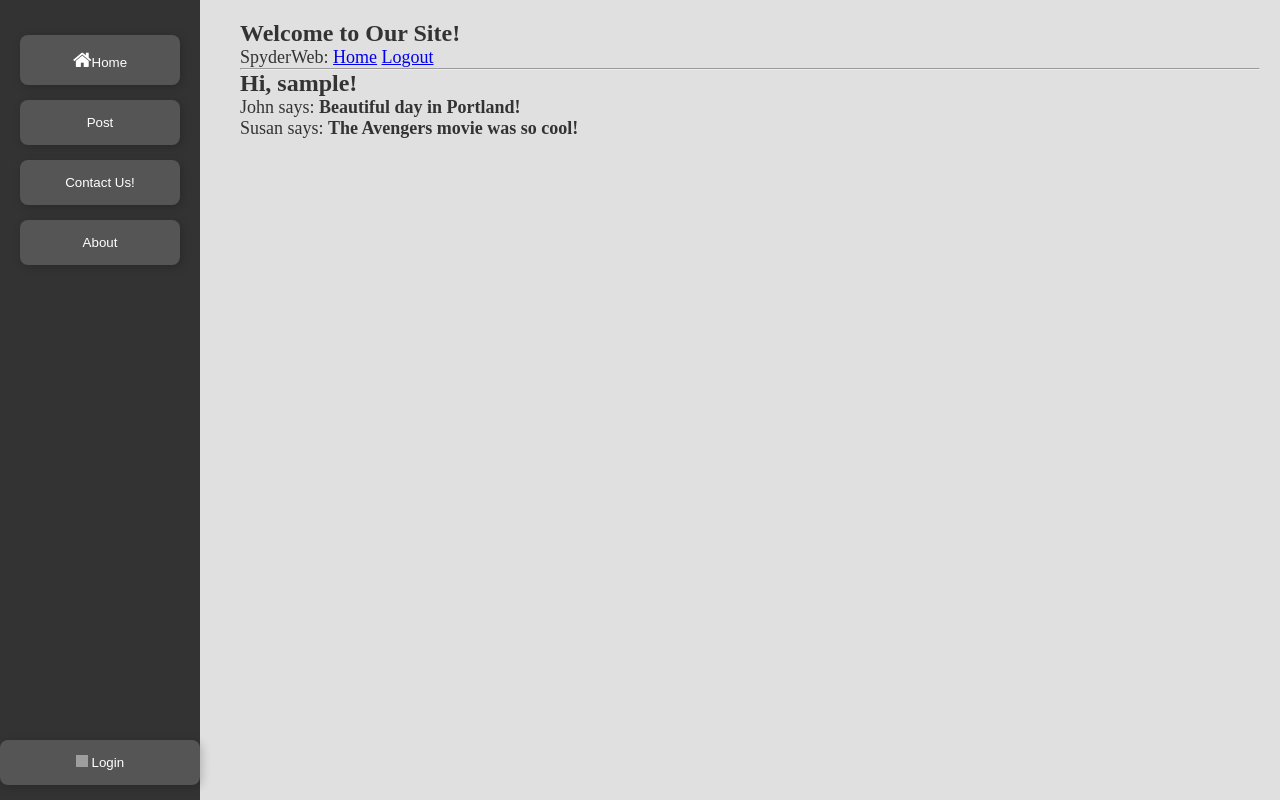
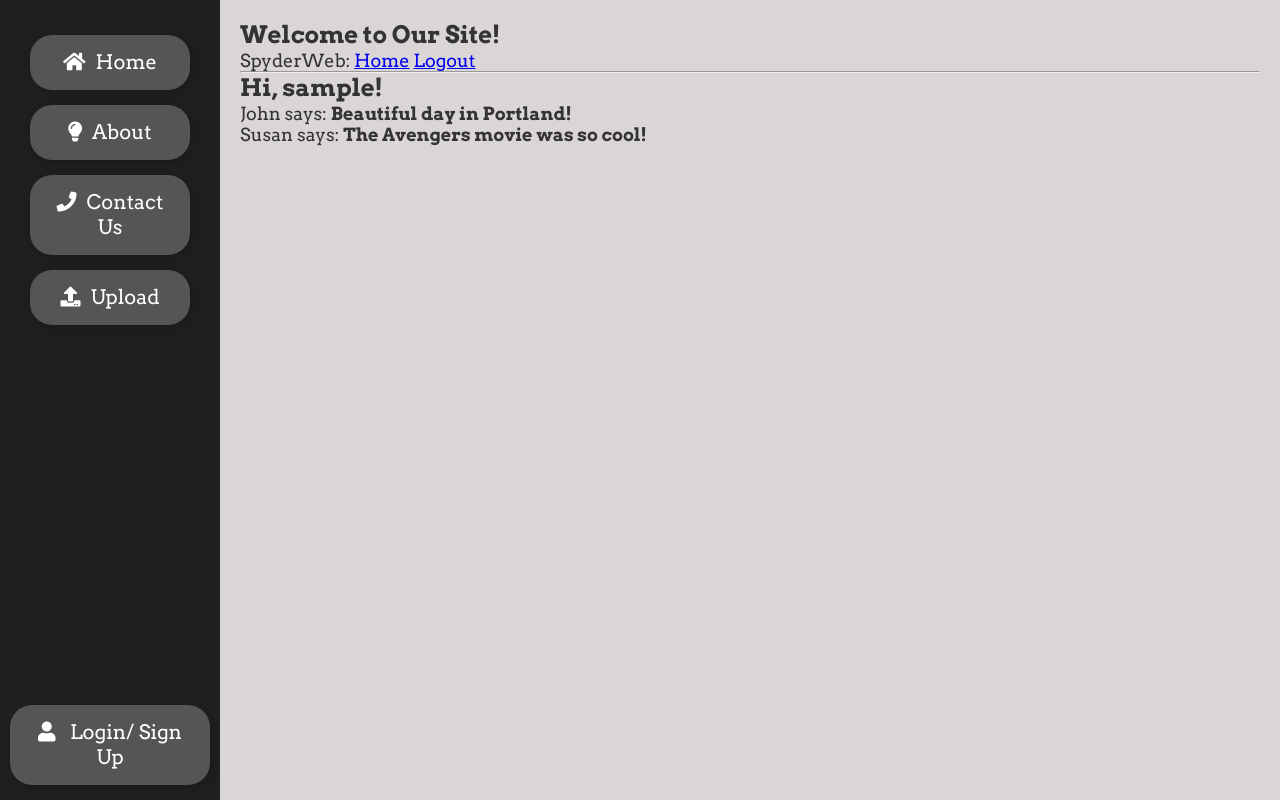
Before and after one commit to GravityWorld/CITS3403-GroupProject, a Flask app: page / in a window 1280 px wide. Run offline with Flask 3, Linux system fonts and the light colour scheme; the visitor is signed in with stand-in values (Sample User, id 1); some web fonts are replaced; grey boxes are pictures that could not be loaded.

Commit message:
fixed css after login implementation
Fixed unauthorised access to upload page.

```diff
--- a/app/routes.py
+++ b/app/routes.py
@@ -50,5 +50,6 @@ def logout():
 
 
 @app.route('/upload')
+@login_required
 def upload():
     return render_template("upload.html")
--- a/app/static/style.css
+++ b/app/static/style.css
@@ -1,6 +1,26 @@
-@font-face {
-    font-family: 'cascadia';
-    src: url('assets/fonts/CaskaydiaCoveNerdFont-Regular.ttf');
+/* font styling */
+.arvo-regular {
+  font-family: "Arvo", serif;
+  font-weight: 400;
+  font-style: normal;
+}
+
+.arvo-bold {
+  font-family: "Arvo", serif;
+  font-weight: 700;
+  font-style: normal;
+}
+
+.arvo-regular-italic {
+  font-family: "Arvo", serif;
+  font-weight: 400;
+  font-style: italic;
+}
+
+.arvo-bold-italic {
+  font-family: "Arvo", serif;
+  font-weight: 700;
+  font-style: italic;
 }
 
 /* Resetting default margin and padding */
@@ -8,17 +28,23 @@
   margin: 0;
   padding: 0;
   box-sizing: border-box;
+  font-family: "Arvo", serif;
 }
+
+/* from:
+    https://fonts.google.com/specimen/Arvo */
 
 /* Basic styling */
 body {
-    font-family: 'cascadia';
-    background-color: #f0f0f0;
+  background-color: #dad6d6;
   margin: 0;
   padding: 0;
-    background: #e0e0e0;
   height: 100vh;
   color: #333;
+}
+
+button {
+  font-size: 20px;
 }
 
 header {
@@ -162,43 +187,53 @@ form input[type="submit"]:hover {
 
 /* styling for landing page */
 
+#sidebar button i {
+  margin-right: 10px; /* Adjust the value to increase or decrease the space */
+}
+
 #sidebar {
-    background: #333;
+  background: #1f1f1f;
   padding: 20px;
   height: 100%;
-    width: 200px;
+  width: 220px;
   box-sizing: border-box;
   position: fixed; /* Keeps the sidebar fixed during scrolling */
 }
-#sidebar button{
+#sidebar button {
   display: block;
   background: #555;
   color: #fff;
-    border: none; /* Remove default border */
+  border: none;
   padding: 15px 20px;
-    margin: 15px 0;
+  margin: 15px 10px; /* Adjusted margin */
   text-align: center;
   text-decoration: none;
-    border-radius: 8px;
-    box-shadow: 2px 2px 10px rgba(0,0,0,0.2);
-    transition: all 0.3s ease;
-    width: 100%; /* Ensures the button stretches to full width of the sidebar */
-    cursor: pointer; /* Makes it clear that the element is clickable */
-    outline: none; /* Remove focus outline */
+  border-radius: 22px;
+  box-shadow: 2px 2px 10px rgba(0, 0, 0, 0.2);
+  transition: all 0.1s ease;
+  cursor: pointer;
+  outline: none;
+  width: calc(
+    100% - 20px
+  ); /* Set width to be 100% minus padding on both sides */
 }
 
-#sidebar button:hover {
-    background-color: #777;
-    box-shadow: 2px 2px 15px rgba(0,0,0,0.3);
+#sidebar button.button-home:hover,
+#sidebar button.button-contact-us:hover,
+#sidebar button.button-about:hover,
+#sidebar button.button-upload:hover {
+  background-color: #95e214;
+  color: black;
+  font-weight: bold;
+  box-shadow: 2px 2px 15px #95e214;
 }
 
 .button-login {
   position: absolute;
   left: 0;
   bottom: 0;
-    width: 80%; /* Make the button stretch the full width of the sidebar */
   padding: 15px 20px;
-    margin: 15px 0;
+  margin: 15px 10px; /* Adjusted margin */
   color: black;
   border: none;
   border-radius: 8px;
--- a/app/templates/base.html
+++ b/app/templates/base.html
@@ -1,6 +1,23 @@
-<!doctype html>
+<!DOCTYPE html>
 <html>
   <head>
+    <meta charset="UTF-8" />
+    <meta name="viewport" content="width=device-width, initial-scale=1.0" />
+    <link rel="preconnect" href="https://fonts.googleapis.com" />
+    <link rel="preconnect" href="https://fonts.gstatic.com" crossorigin />
+    <link
+      href="https://fonts.googleapis.com/css2?family=Arvo:ital,wght@0,400;0,700;1,400;1,700&display=swap"
+      rel="stylesheet"
+    />
+    <link
+      rel="stylesheet"
+      href="https://cdnjs.cloudflare.com/ajax/libs/font-awesome/5.15.4/css/all.min.css"
+    />
+    <link
+      rel="stylesheet"
+      href="{{ url_for('static', filename='style.css') }}"
+    />
+
     {% if title %}
     <title>{{ title }} - SpyderWeb</title>
     {% else %}
--- a/app/templates/index.html
+++ b/app/templates/index.html
@@ -4,25 +4,40 @@
 <head>
     <meta charset="UTF-8">
     <meta name="viewport" content="width=device-width, initial-scale=1.0">
-    <link rel="stylesheet" href="{{ url_for('static', filename='style.css') }}">
-    <link rel="stylesheet" href="https://cdnjs.cloudflare.com/ajax/libs/font-awesome/4.7.0/css/font-awesome.min.css">
     <title>Name would be here</title>
 
 </head>
 
 <body>
     <div id="sidebar">
-        <div>
-            <button class="button-home"><i class="fa fa-home" style="font-size:20px"></i>Home</button>
-            <button class="button-post" onclick="window.location.href='/upload'">Post</button>
-            <button class="button-contact-us">Contact Us!</button>
-            <button class="button-about">About</button>
-        </div>
-        <div class="bottom-button-container"> <!-- This div will be pushed to the bottom -->
-            <button class="button-login" onclick="window.location.href='/login'"><img src="html5.png" alt="Login"
-                    width="12" height="12"> Login</button>
-
-        </div>
+      <div>
+        <!-- Might be better to implement ID's instead of classes here.  -->
+        <button class="button-home">
+          <i class="fa fa-home" style="font-size: 20px"></i>Home
+        </button>
+        <button class="button-about">
+          <i class="fas fa-lightbulb"></i>About
+        </button>
+        <button class="button-contact-us">
+          <i class="fas fa-phone"></i>Contact Us
+        </button>
+        <button
+          class="button-upload"
+          onclick="window.location.href='/upload'"
+        >
+          <i class="fas fa-upload"></i>Upload
+        </button>
+      </div>
+      <div class="bottom-button-container">
+        <!-- This div will be pushed to the bottom -->
+        <button
+          class="button-login"
+          onclick="window.location.href='/login'"
+        >
+          <i class="fas fa-user" style="font-size: 20px"></i>
+          Login/ Sign Up
+        </button>
+      </div>
     </div>
 
     </div>
--- /dev/null
+++ b/commands.txt
@@ -0,0 +1 @@
+export FLASK_APP=appLaunch.py
```
Also changed, not shown: other parts of app/static/style.css (+34 -35 lines), other parts of app/templates/base.html (+3 -6 lines), app/templates/login.html (+7 -7 lines), app/templates/upload.html (+7 -18 lines), 2 other files. Lines whose indentation alone changed are shown as unchanged.
